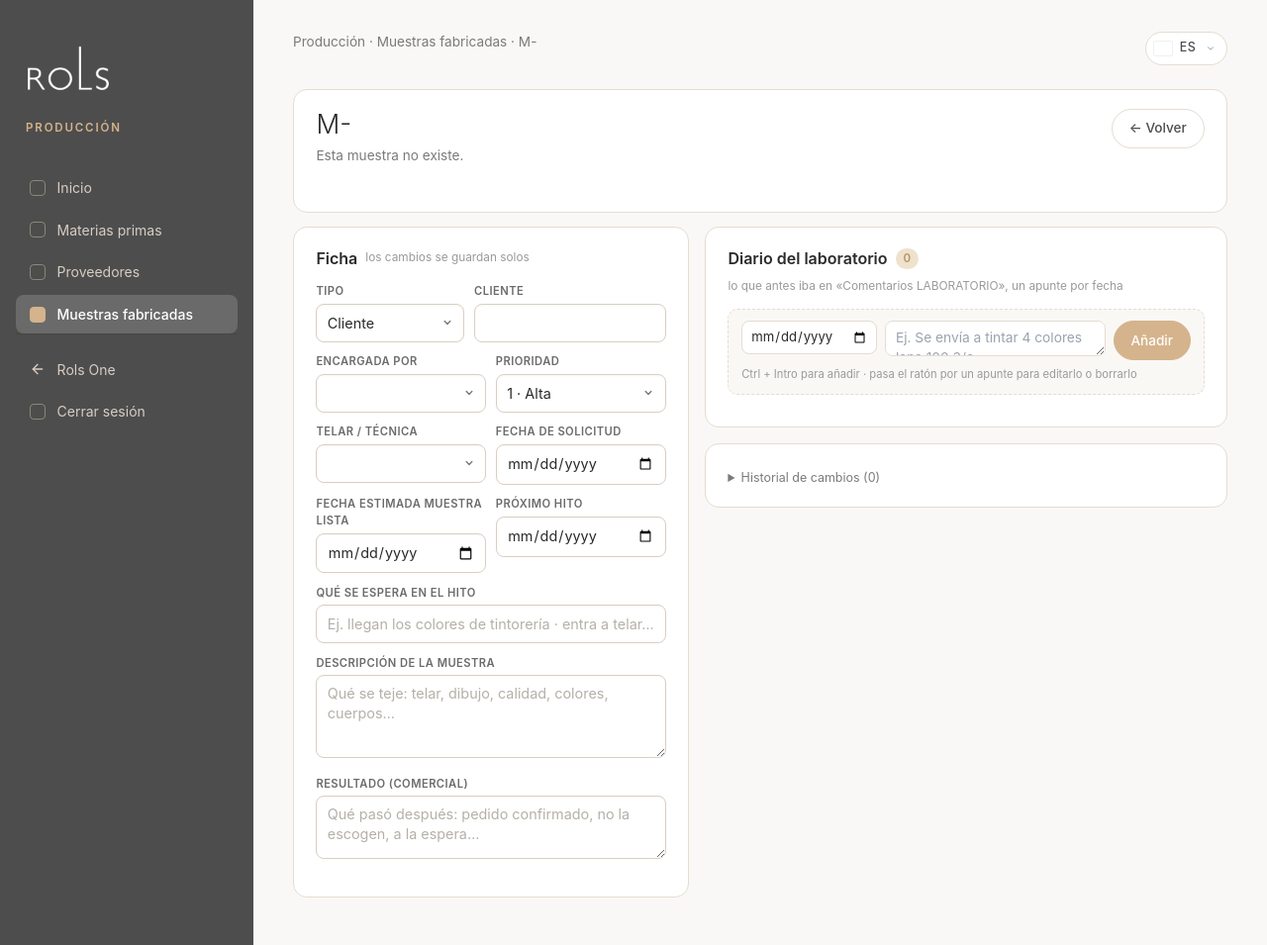
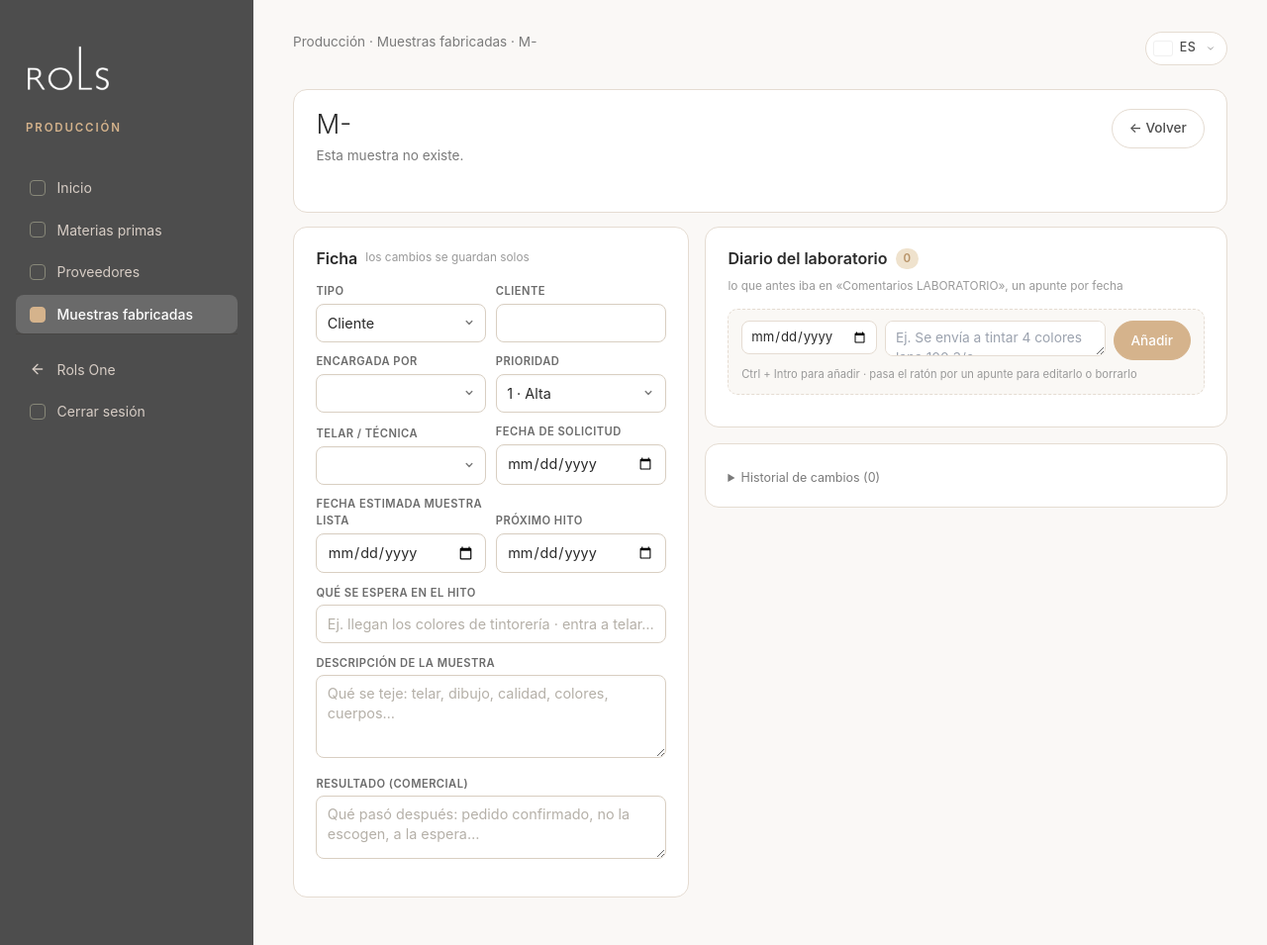
Before and after one commit to ROLSCARPETS/rols-erp-produccion, a Flask app: template templates/muestra_detalle.html in a window 1280 px wide. Shown: the whole page at 99% size. Run offline with Flask 3, Linux system fonts and the light colour scheme; the template is opened without the code that fills it, so the values that code supplies are empty; some libraries are stand-ins or nearby versions.

Commit message:
muestras: ficha con rejilla cuadrada (columnas iguales, casillas alineadas por su base)
- Todas las filas de dos casillas usan las mismas columnas 50/50.
- Si una etiqueta ocupa dos líneas la casilla no baja respecto a la vecina.
- En terminada/cancelada la fecha real de lista ocupa el sitio del próximo
  hito (que el servidor ya limpia) en vez de ir en una fila aparte.

Co-Authored-By: Claude Fable 5.1 <noreply@anthropic.com>

```diff
--- a/static/js/muestra-detalle-page.js
+++ b/static/js/muestra-detalle-page.js
@@ -233,8 +233,12 @@
     colorearPrio($('md-f-prioridad'));
     $('md-f-fecha').value = M.fecha_solicitud || '';
     $('md-f-lista').value = M.fecha_lista || '';
-    // La fecha real de 'lista' solo tiene sentido cuando esta terminada
-    $('md-f-lista-wrap').hidden = !(M.estado === 'terminada' || M.fecha_lista);
+    // En curso se ensena el proximo hito; terminada/cancelada (el servidor
+    // limpia el hito) se ensena en su lugar la fecha real de 'lista'
+    const terminal = TERMINALES.includes(M.estado);
+    $('md-f-hito-fecha-wrap').hidden = terminal;
+    $('md-f-hito-wrap').hidden = terminal;
+    $('md-f-lista-wrap').hidden = !(terminal || M.fecha_lista);
     $('md-f-estimada').value = M.fecha_estimada || '';
     $('md-f-estimada').classList.toggle('vencido-campo', !!(M.fecha_estimada && !TERMINALES.includes(M.estado) && M.fecha_estimada < hoyISO()));
     $('md-f-hito-fecha').value = M.proximo_hito_fecha || '';
--- a/static/muestras.css
+++ b/static/muestras.css
@@ -304,7 +304,10 @@ select.ms-sel-estado.saving { opacity: 0.5; }
 .ms-campo select.ms-prio-sel-2:hover, .ms-form-grid select.ms-prio-sel-2:hover { border-color: #2559ad; }
 select.ms-prio-sel option { background: #fff; color: #2a2a2a; font-weight: 500; }
 .ms-campo textarea { resize: vertical; min-height: 84px; line-height: 1.4; }
-.ms-campo-row { display: grid; grid-template-columns: 1fr 1fr; gap: 0.6rem; }
+/* Filas de dos casillas: columnas iguales y casillas alineadas por su base
+   (si una etiqueta ocupa dos lineas, la casilla no baja respecto a la vecina) */
+.ms-campo-row { display: grid; grid-template-columns: 1fr 1fr; gap: 0.6rem; align-items: end; }
+.ms-campo-row > .ms-campo { min-width: 0; }
 .ms-readonly { font-size: 0.84rem; color: #4d4d4d; background: #faf8f5; border-radius: 6px; padding: 0.45rem 0.55rem; line-height: 1.4; }
 .ms-origen { font-size: 0.72rem; color: #9a9a9a; margin-top: 0.8rem; line-height: 1.4; }
 
--- a/templates/muestra_detalle.html
+++ b/templates/muestra_detalle.html
@@ -100,7 +100,7 @@
       <!-- ===== Columna izquierda: la ficha (autoguardado) ===== -->
       <section class="ms-section">
         <div class="ms-section-title"><span>Ficha</span><span class="ms-hint">los cambios se guardan solos</span></div>
-        <div class="ms-campo-row" style="grid-template-columns: 150px 1fr">
+        <div class="ms-campo-row">
           <div class="ms-campo">
             <label for="md-f-tipo">Tipo</label>
             <select id="md-f-tipo" data-campo="tipo">
@@ -137,21 +137,22 @@
             <input type="date" id="md-f-fecha" data-campo="fecha_solicitud" />
           </div>
         </div>
-        <div class="ms-campo-row" style="grid-template-columns: 1fr 1fr">
+        <div class="ms-campo-row">
           <div class="ms-campo">
             <label for="md-f-estimada" title="Previsión: cuándo se espera tener la muestra lista">Fecha estimada muestra lista</label>
             <input type="date" id="md-f-estimada" data-campo="fecha_estimada" />
           </div>
-          <div class="ms-campo">
+          <!-- En curso: próximo hito. Terminada/cancelada: la fecha real de lista -->
+          <div class="ms-campo" id="md-f-hito-fecha-wrap">
             <label for="md-f-hito-fecha" title="Fecha del siguiente paso previsto, para que comercial y laboratorio sepan cuándo mirar">Próximo hito</label>
             <input type="date" id="md-f-hito-fecha" data-campo="proximo_hito_fecha" />
           </div>
+          <div class="ms-campo" id="md-f-lista-wrap" hidden>
+            <label for="md-f-lista" title="Fecha real en que la muestra estuvo lista (la fija 'Terminada')">Muestra lista el (fecha real)</label>
+            <input type="date" id="md-f-lista" data-campo="fecha_lista" />
+          </div>
         </div>
-        <div class="ms-campo" id="md-f-lista-wrap" hidden>
-          <label for="md-f-lista" title="Fecha real en que la muestra estuvo lista (la fija 'Terminada')">Muestra lista el (fecha real)</label>
-          <input type="date" id="md-f-lista" data-campo="fecha_lista" />
-        </div>
-        <div class="ms-campo">
+        <div class="ms-campo" id="md-f-hito-wrap">
           <label for="md-f-hito">Qué se espera en el hito</label>
           <input type="text" id="md-f-hito" data-campo="proximo_hito" maxlength="200" placeholder="Ej. llegan los colores de tintorería · entra a telar…" autocomplete="off" />
         </div>
```
